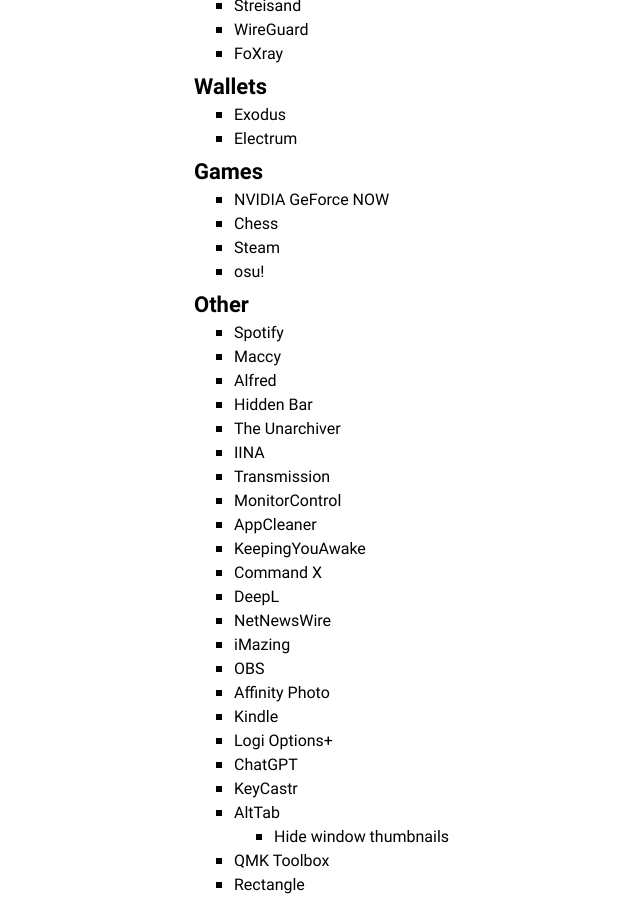
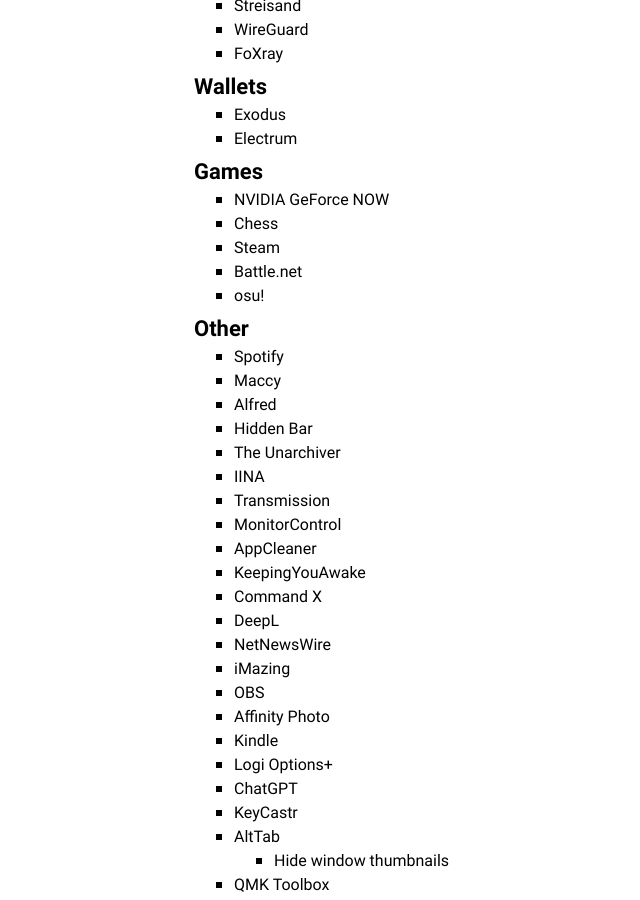
Before and after one commit to amalumian/www.malumian.dev, a Jekyll site: the page built from setup.html, in a window 1280 px wide and 900 px high, scrolled down 2249 px. Shown: the whole window, without its empty margins (116-756 px from the left). Built offline with Jekyll 4.4.1, drawn with Linux system fonts in a browser that asks for light colours.

Commit message:
Update setup.html

```diff
--- a/setup.html
+++ b/setup.html
@@ -128,6 +128,7 @@
         <li>NVIDIA GeForce NOW</li>
         <li>Chess</li>
         <li>Steam</li>
+        <li>Battle.net</li>
         <li>osu!</li>
     </ul>
     <h3>Other</h3>
```
